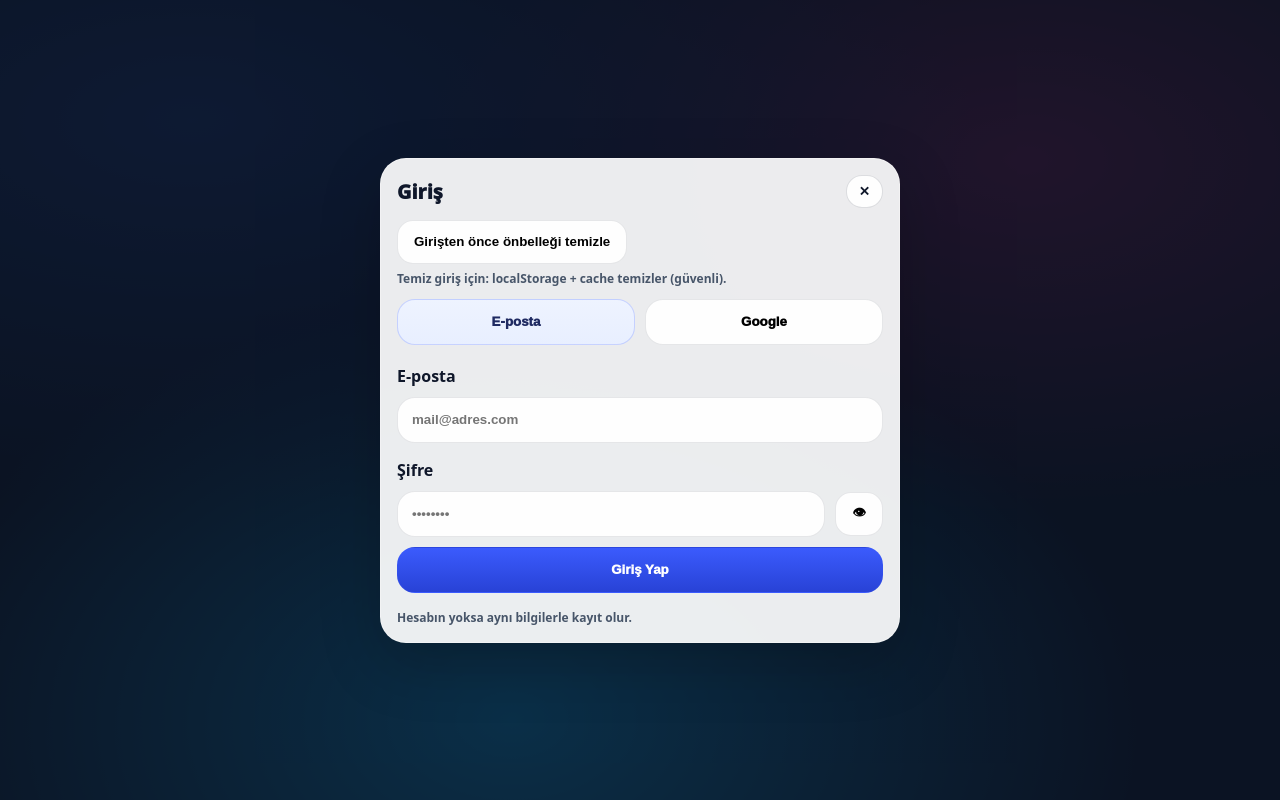
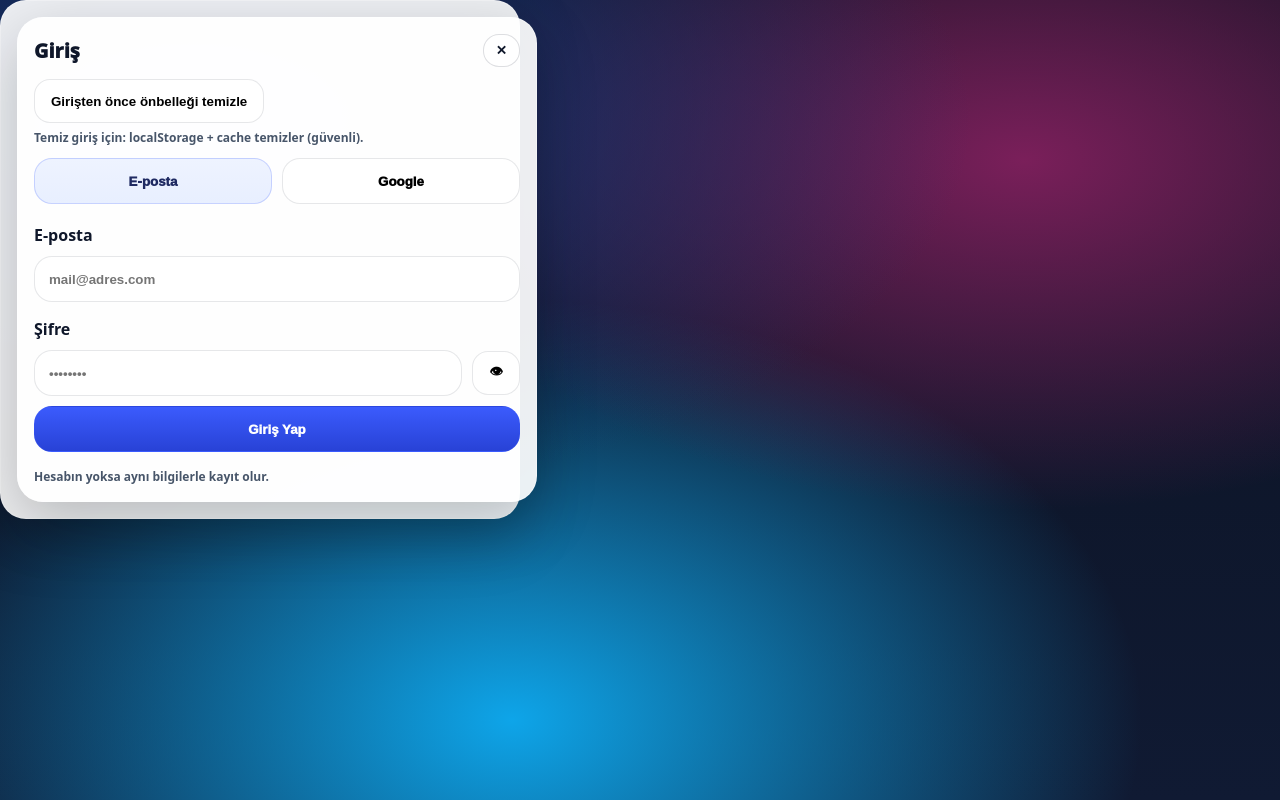
Before and after one commit to fiyattakip/fiyattakip.github.io, a plain HTML site: page index.html in a window 1280 px wide. Drawn offline with Linux system fonts and the light colour scheme; no server answers.

Commit message:
index.html

```diff
--- a/index.html
+++ b/index.html
@@ -122,7 +122,7 @@
   </div>
 
   <!-- LOGIN MODAL -->
-  <div id="loginModal" class="modalwrap" style="display:none">
+  <div id="loginModal" class="modal" style="display:none">
     <div class="modal">
       <div class="modalTop">
         <div style="font-weight:950;font-size:20px">Giriş</div>
```
